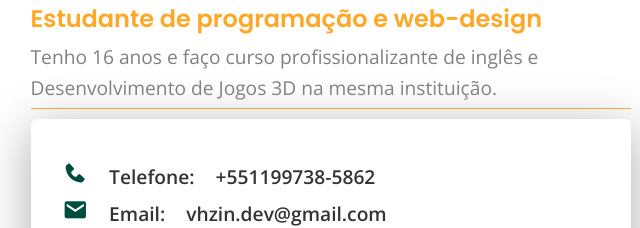
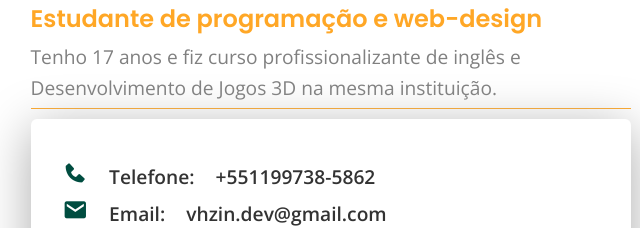
Before and after one commit to vito08/meu-portfolio, a plain HTML site: page index.html in a window 1280 px wide. Shown: the part 169-397 px from the top of the page, 207-847 px from the left. Drawn offline with nearby package versions, Linux system fonts and the light colour scheme.

Commit message:
UPDATING INFOS

```diff
--- a/index.html
+++ b/index.html
@@ -51,7 +51,7 @@
             <h1 data-aos="fade-right" data-aos-delay="100">Olá, me chamo Victor!</h1>
             <h2 data-aos="fade-right" data-aos-delay="200">Estudante de programação e web-design</h2>
             <p data-aos="fade-right" data-aos-delay="300" class="intro-text">
-                Tenho 16 anos e faço curso profissionalizante de inglês e Desenvolvimento de Jogos 3D na mesma instituição.
+                Tenho 17 anos e fiz curso profissionalizante de inglês e Desenvolvimento de Jogos 3D na mesma instituição.
             </p>
             <div id="contact" data-aos="fade-up">
                 <h3 class="phone"> <i class='bx bxs-phone'></i> Telefone: +551199738-5862</h3>
```
